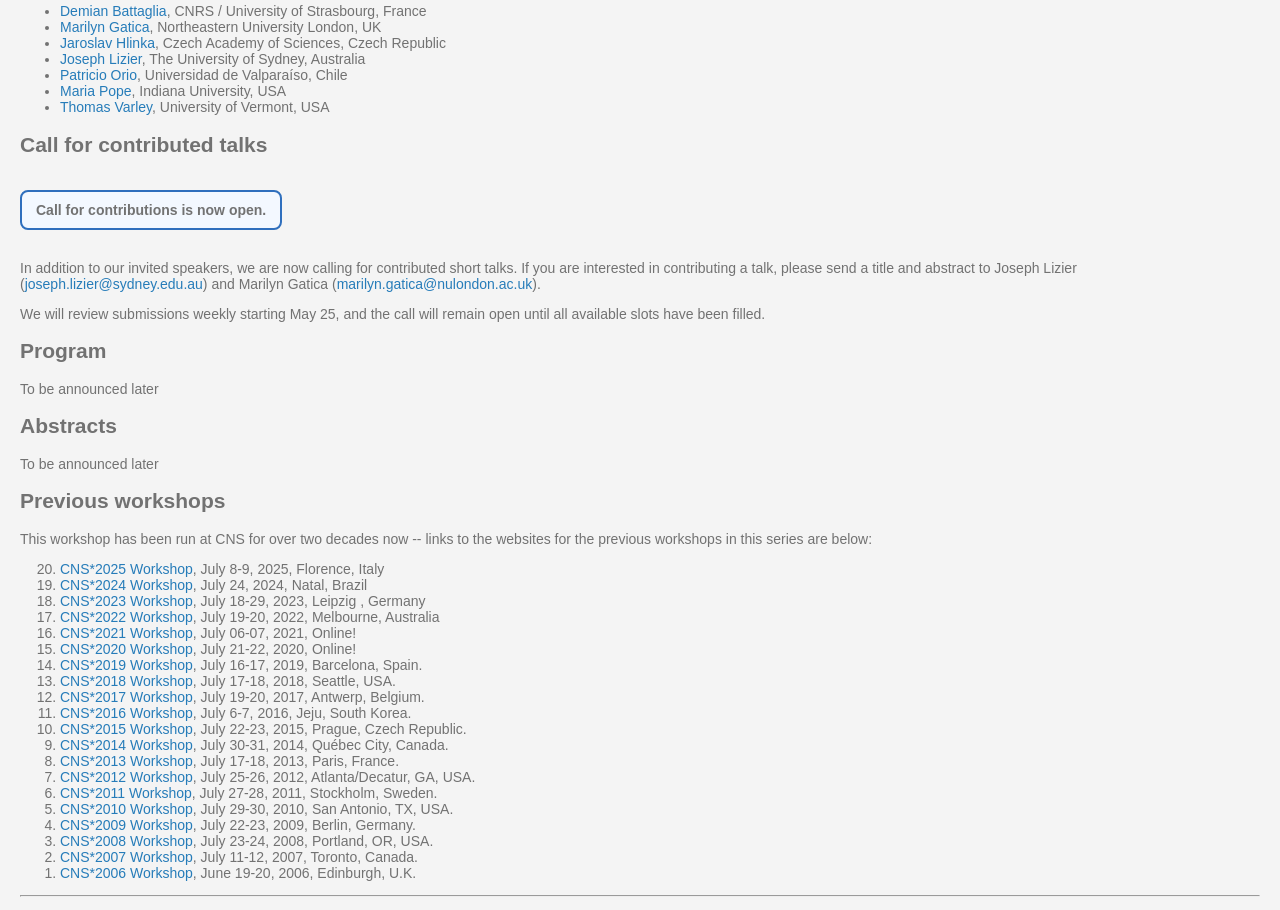
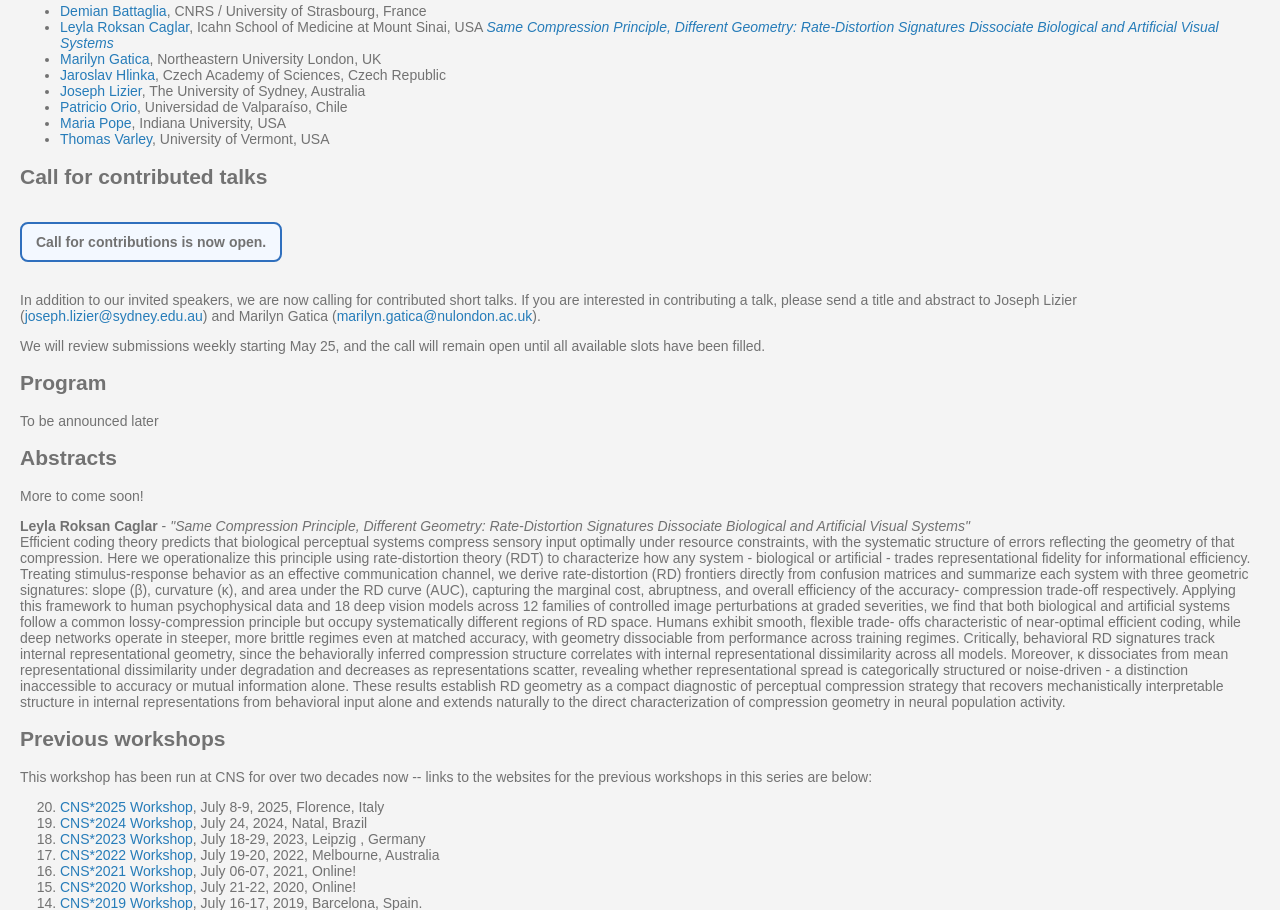
Before and after one commit to jlizier/CNS2026-InfoTheoryWorkshop, a plain HTML site: page index.html in a window 1280 px wide. Shown: the part 571-1481 px from the top of the page. Drawn offline with Linux system fonts and the light colour scheme.

Commit message:
Adding Roksan Caglar

```diff
--- a/index.html
+++ b/index.html
@@ -82,6 +82,7 @@ The workshop will be held as a part of the CNS*2026 in Halifax, Canada. Please s
 
 		<ul>
 			<li><a href="http://www.demian-battaglia.net/">Demian Battaglia</a>, CNRS / University of Strasbourg, France <!-- <i><a href="#battaglia">"Coordinated Multi-frequency Oscillatory Bursts Enable Time-structured Dynamic Information Transfer"</a></i--></li>
+			<li><a href="https://www.leylaroksancaglar.com/">Leyla Roksan Caglar</a>, Icahn School of Medicine at Mount Sinai, USA <i><a href="#caglar">Same Compression Principle, Different Geometry: Rate-Distortion Signatures Dissociate Biological and Artificial Visual Systems</a></i></li>
 			<li><a href="https://scholar.google.com/citations?user=QFTWPOgAAAAJ&hl=en">Marilyn Gatica</a>, Northeastern University London, UK <!-- <i><a href="#gatica">"Charting Higher-Order Models of Brain Function"</a></i--></li>
 			<li><a href="http://www.cs.cas.cz/hlinka/">Jaroslav Hlinka</a>, Czech Academy of Sciences, Czech Republic <!-- <i><a href="#hlinka">"Information Dynamics in Complex Brain Networks: From Causal Inference to Higher-Order Structure"</a></i--></li>
 			<li><a href="http://lizier.me/joseph/">Joseph Lizier</a>, The University of Sydney, Australia <!-- <i><a href="#lizier">"Constraints on information decomposition from a target chain rule"</a></i--></li>
@@ -123,7 +124,35 @@ The workshop will be held as a part of the CNS*2026 in Halifax, Canada. Please s
 <a name="abst"></a>
 <h2>Abstracts</h2>
 
-<p>To be announced later</p>
+<p>More to come soon!</p>
+
+	<a name="cagla"></a>
+	<p>
+	<b>Leyla Roksan Caglar</b> - <i>"Same Compression Principle, Different Geometry: Rate-Distortion Signatures Dissociate Biological and Artificial Visual Systems"</i><br/>
+	Efficient coding theory predicts that biological perceptual systems compress sensory input
+optimally under resource constraints, with the systematic structure of errors reflecting the
+geometry of that compression. Here we operationalize this principle using rate-distortion theory
+(RDT) to characterize how any system - biological or artificial - trades representational fidelity for
+informational efficiency. Treating stimulus-response behavior as an effective communication
+channel, we derive rate-distortion (RD) frontiers directly from confusion matrices and summarize
+each system with three geometric signatures: slope (&beta;), curvature (&kappa;), and area under the RD curve
+(AUC), capturing the marginal cost, abruptness, and overall efficiency of the accuracy-
+compression trade-off respectively. Applying this framework to human psychophysical data and
+18 deep vision models across 12 families of controlled image perturbations at graded severities,
+we find that both biological and artificial systems follow a common lossy-compression principle
+but occupy systematically different regions of RD space. Humans exhibit smooth, flexible trade-
+offs characteristic of near-optimal efficient coding, while deep networks operate in steeper, more
+brittle regimes even at matched accuracy, with geometry dissociable from performance across
+training regimes. Critically, behavioral RD signatures track internal representational geometry,
+since the behaviorally inferred compression structure correlates with internal representational
+dissimilarity across all models. Moreover, &kappa; dissociates from mean representational dissimilarity
+under degradation and decreases as representations scatter, revealing whether representational
+spread is categorically structured or noise-driven - a distinction inaccessible to accuracy or mutual
+information alone. These results establish RD geometry as a compact diagnostic of perceptual
+compression strategy that recovers mechanistically interpretable structure in internal
+representations from behavioral input alone and extends naturally to the direct characterization of
+compression geometry in neural population activity.	</p>
+
 
 <!-- ...............Previous workshops-->
 <a name="prev"></a>
```
